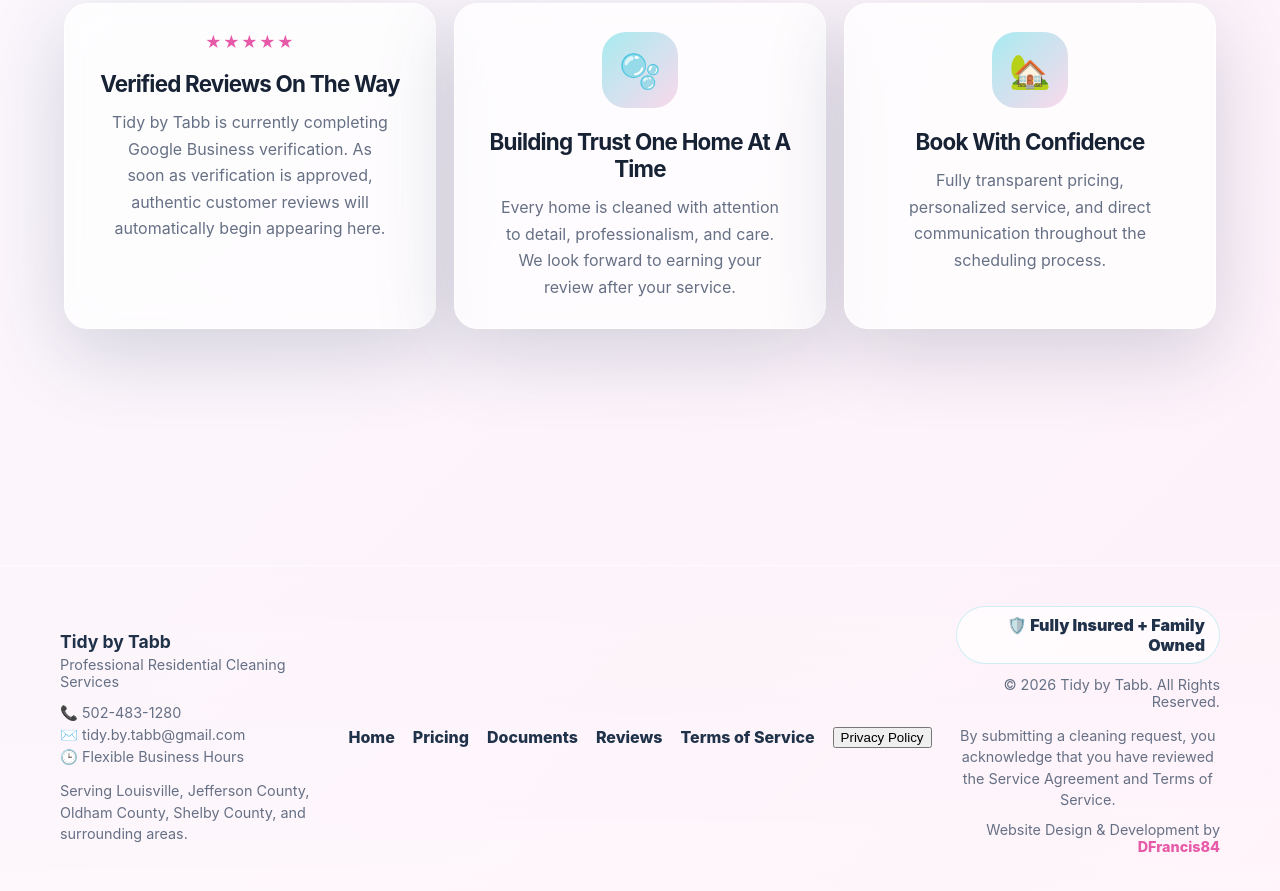
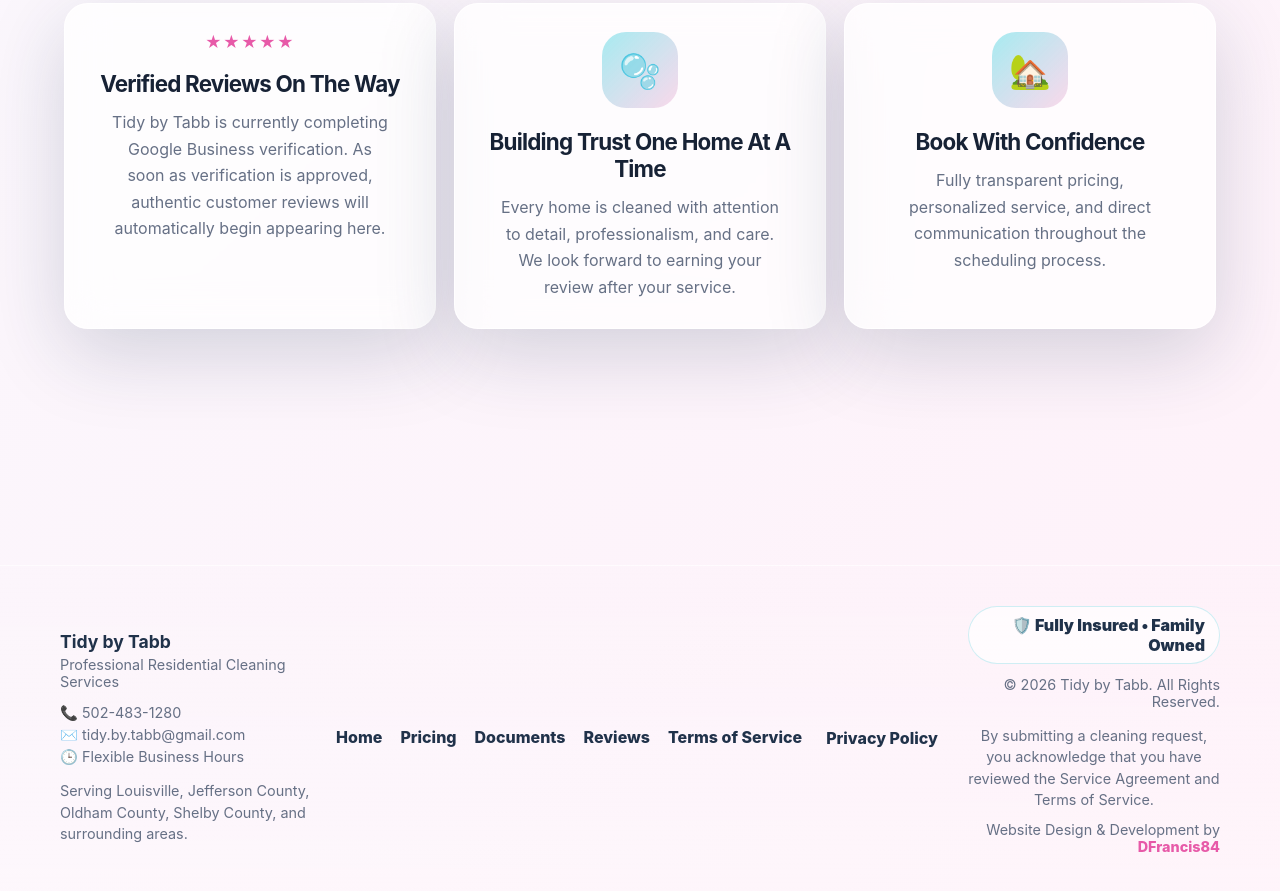
Before and after one commit to DFrancis84/tidy_by_tabb, a plain HTML site: page index.html in a window 1280 px wide. Shown: the part 4845-5736 px from the top of the page. Drawn offline with Linux system fonts and the light colour scheme.

Commit message:
Update index.html

```diff
--- a/index.html
+++ b/index.html
@@ -535,6 +535,7 @@
 
     <button
       type="button"
+      class="footer-modal-link"
       data-modal="privacyModal">
       Privacy Policy
     </button>
@@ -543,7 +544,7 @@
   <div class="footer-legal">
 
     <span class="footer-badge">
-      🛡️ Fully Insured + Family Owned
+      🛡️ Fully Insured • Family Owned
     </span>
 
     <p class="footer-copyright">
```
